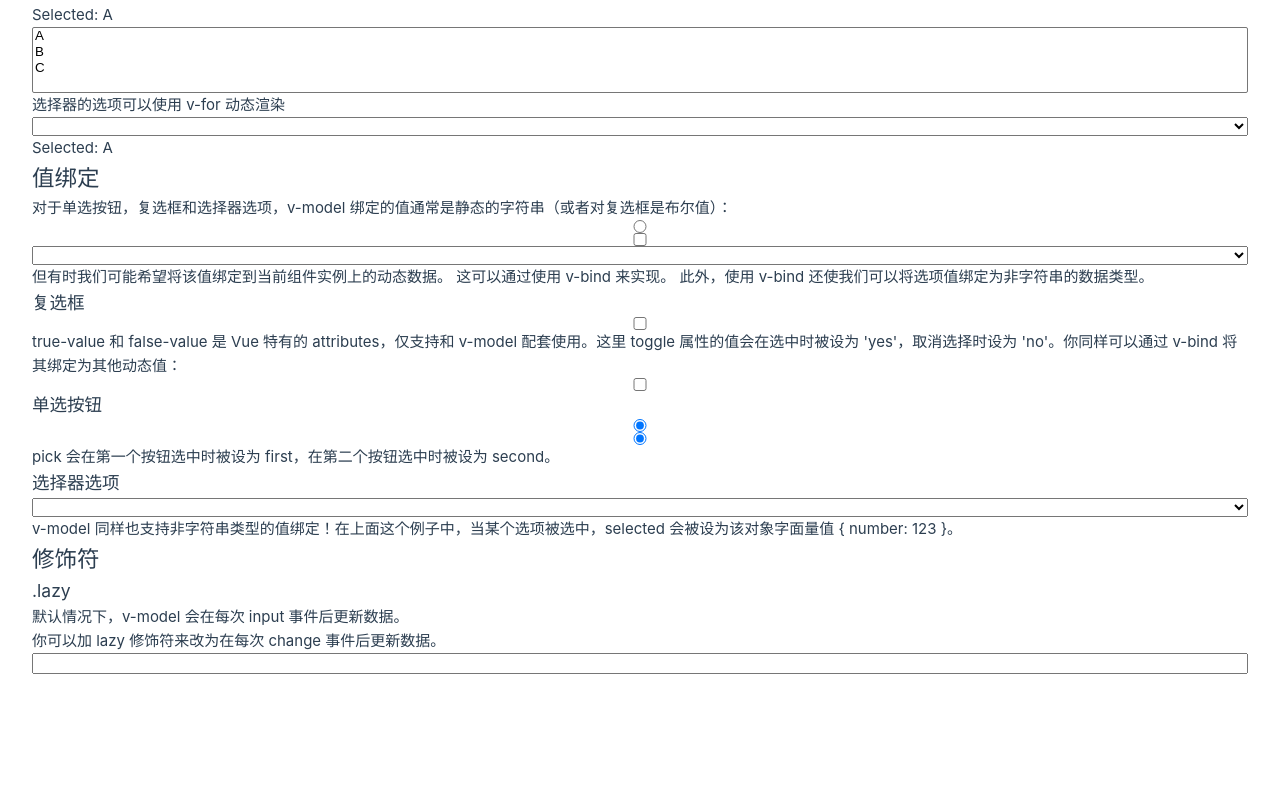
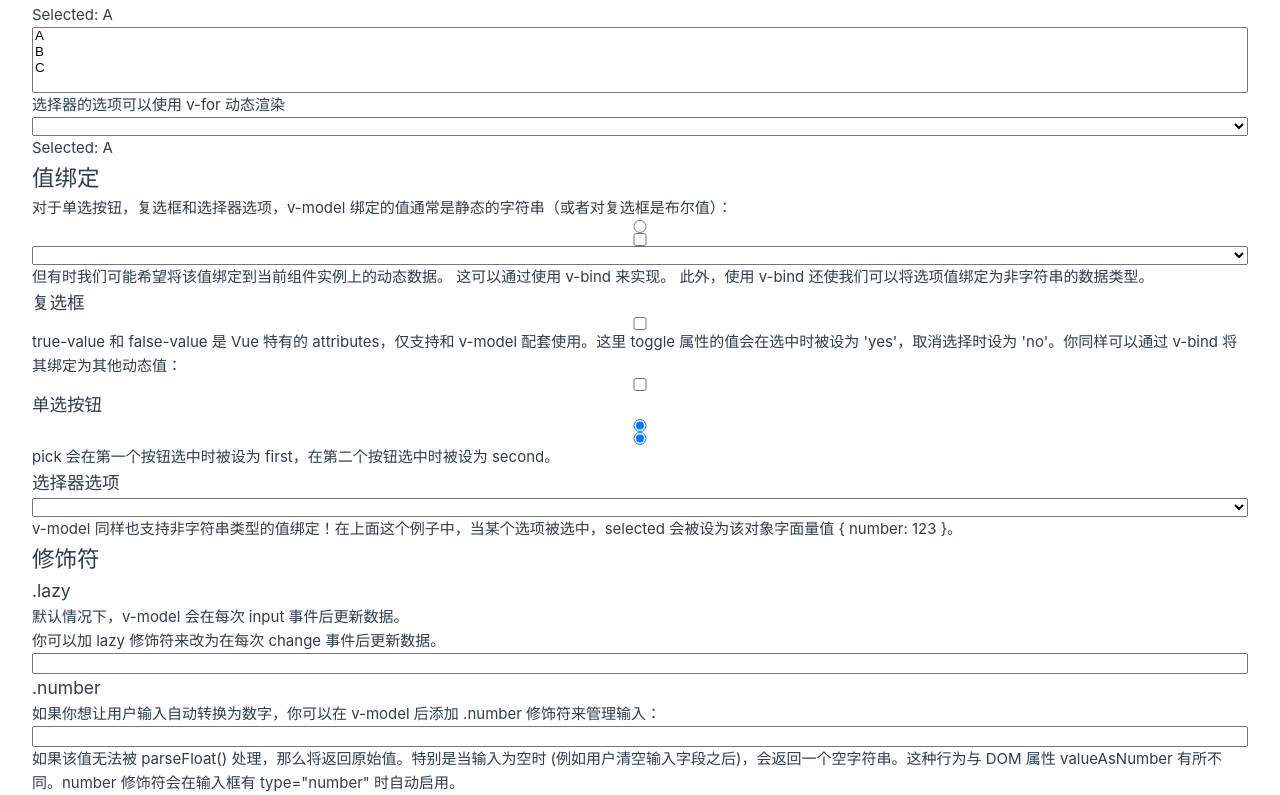
Before and after one commit to ShenlongDev/vue_xx, a Vue app: page / in a window 1280 px wide. Shown: the part 1041-1836 px from the top of the page. Before the commit the page ends 1715 px from the top, so only its background shows below. Built offline with nearby package versions, Linux system fonts and the light colour scheme.

Commit message:
修饰符.number

```diff
--- a/src/HandleForm.vue
+++ b/src/HandleForm.vue
@@ -132,4 +132,8 @@ const lazymsg = ref('')
   <p>你可以加 lazy 修饰符来改为在每次 change 事件后更新数据。</p>
   <!-- 在 "change" 事件后同步更新而不是 "input" -->
   <input v-model.lazy="lazymsg" @input="console.log(lazymsg)" @change="console.log(lazymsg)" />
+  <h3>.number</h3>
+  <p>如果你想让用户输入自动转换为数字，你可以在 v-model 后添加 .number 修饰符来管理输入：</p>
+  <input v-model.number="age" />
+  <p>如果该值无法被 parseFloat() 处理，那么将返回原始值。特别是当输入为空时 (例如用户清空输入字段之后)，会返回一个空字符串。这种行为与 DOM 属性 valueAsNumber 有所不同。number 修饰符会在输入框有 type="number" 时自动启用。</p>
 </template>
```
